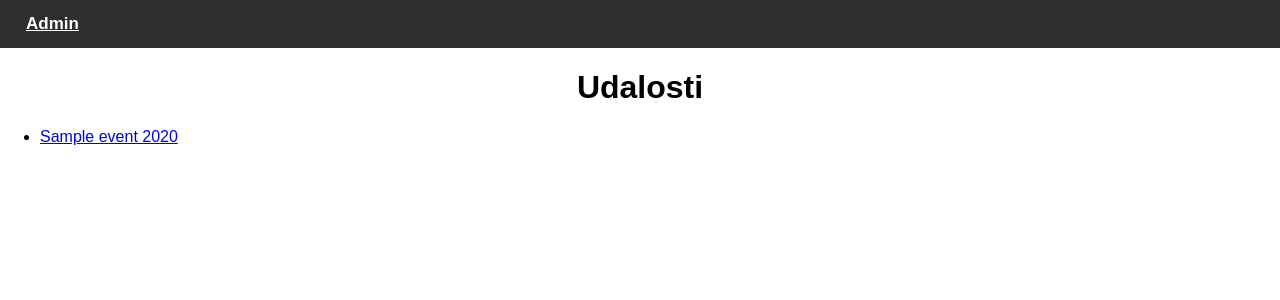
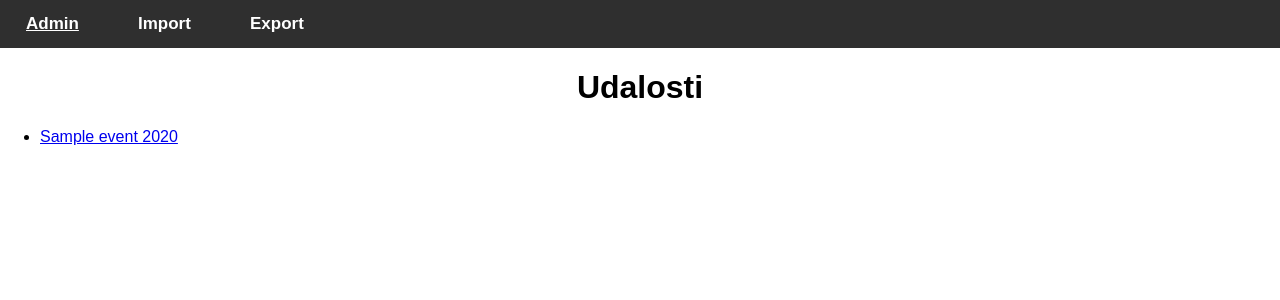
Before and after one commit to ZdruzenieSTROM/sutazeStrom, a Django app: page / in a window 1280 px wide. Shown: the top 300 px of the page. Run offline with Django 3.2, Linux system fonts and the light colour scheme; a user stored in the database is signed in; tables that the repository leaves empty hold one stand-in row (values such as "Sample post"); parts of the project's set-up code (start-up, migrations or seed data) failed here and were passed over.

Commit message:
Import / export hyperlinks

```diff
--- a/submitter/urls.py
+++ b/submitter/urls.py
@@ -3,5 +3,6 @@ from django.urls import path, include
 
 urlpatterns = [
     path('admin/', admin.site.urls),
+    path('data/', include('participant.urls')),
     path('', include('competition.urls')),
 ]
--- a/templates/base.html
+++ b/templates/base.html
@@ -25,7 +25,7 @@
         text-decoration: none;
         font-weight: bold;
         font-size: 17px;
-        width: 100%;
+        width: 60px;
         min-width: 16px;
         text-align: left;
       }
@@ -39,6 +39,8 @@
   <body>
     <div class="topnav" id="topnavbar">
       <a class="navbar" href="{% url 'admin:index' %}">Admin</a>
+      <a class="navbar" href="{% url 'participant:import_data' %}">Import</a>
+      <a class="navbar" href="{% url 'participant:export_data' %}">Export</a>
     </div>
     <div>
       {% block content %}
```
